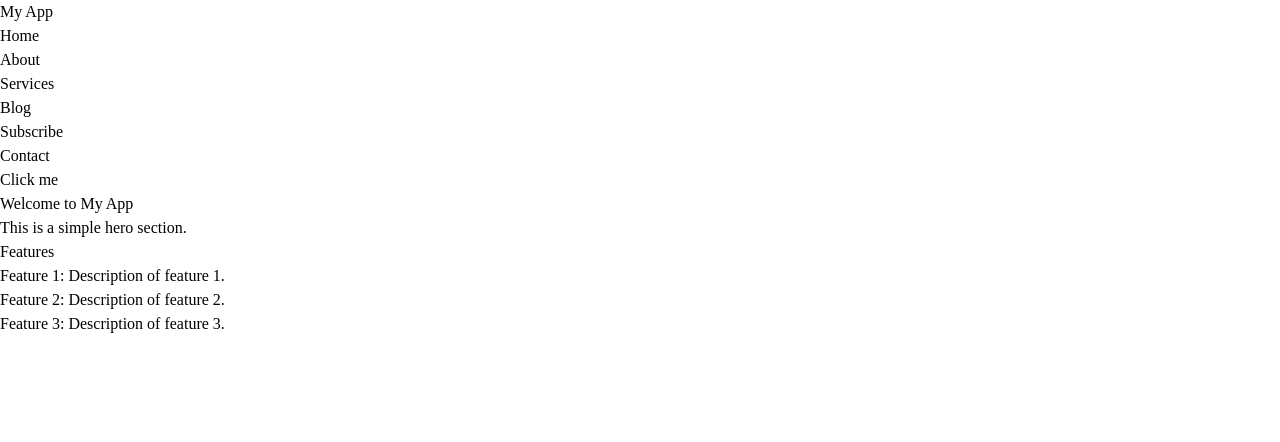
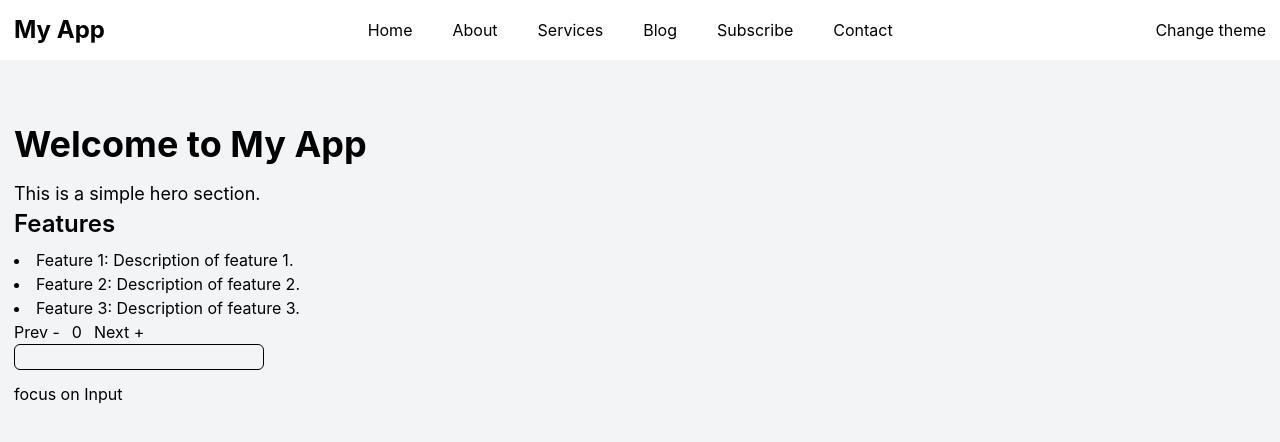
Before and after one commit to SafiriyuRaphael/dave, a React (Vite) app: page / in a window 1280 px wide. Shown: the top 442 px of the page. Built offline with nearby package versions, Linux system fonts and the light colour scheme.

Commit message:
lecture 3- state management

```diff
--- a/package.json
+++ b/package.json
@@ -10,8 +10,10 @@
     "preview": "vite preview"
   },
   "dependencies": {
+    "@tailwindcss/vite": "^4.2.2",
     "react": "^19.2.4",
-    "react-dom": "^19.2.4"
+    "react-dom": "^19.2.4",
+    "tailwindcss": "^4.2.2"
   },
   "devDependencies": {
     "@eslint/js": "^9.39.4",
--- a/src/App.tsx
+++ b/src/App.tsx
@@ -1,12 +1,65 @@
+import { useRef, useState } from "react";
 import Header from "./Header";
 import Hero from "./Hero";
 
+// ⚖️ React Laws (Quick Reference Table)
+// 🧩 Law	📖 What It Means	❌ What Breaks It	✅ Correct Way
+// Pure Components	Same input → same output	Changing variables outside component	Keep logic inside component
+// No State Mutation	Don’t modify state directly	state.count++	setCount(count + 1)
+// State is Async	Updates don’t happen instantly	Logging state right after set	Use updater: setCount(prev => prev + 1)
+// Props are Read-only	Cannot modify props	props.name = "x"	Pass new props from parent
+// Hooks Rules	Hooks must be predictable	Using hooks in if or loops	Always call at top level //
+// One-way Data Flow	Parent → Child only	Child modifying parent data directly	Use callbacks (props.onClick)
+// Stable Keys	Keys must not change	Using index as key	Use unique IDs
+// 🧠 Hooks Rules Table (Separate but Important)
+// ⚙️ Rule	❌ Wrong	✅ Correct
+// Top Level Only	Inside if, loops	Always at top
+// Only in React Functions	Normal JS function	Component or custom hook
+// Must start with use	myHook()	useMyHook()
+
+// state managements
+// useState
+// useRef
+// useEffect
+// useMemo
+// useCallback
+// useOptimistic
+// useContext
+// useLayoutEffect
+
+// useState is a React hook that lets your component remember values and update the UI when they change.
+
+// useRef = a way to keep a value WITHOUT re-rendering the screen
+
+// Without it → React components forget everything after rendering.
+// With it → your UI becomes interactive.
+
+// let lightMode = true; avoid
+
 const App = () => {
-  let lightMode = false;
+  // let lightMode = false;
+
+  // let toggleTheme = () => {
+  //   lightMode = !lightMode;
+  // };
+
+  //   Use Memo this for:
+
+  // focusing input
+  // setting value quickly
+  // scrolling
+  // playing video
+
+  const [theme, setTheme] = useState<"light" | "dark">("light");
+
+  const countRef = useRef(0);
+
+  const inputRef = useRef<HTMLInputElement | null>(null);
+
   return (
     <div>
-      <Header lightTheme={lightMode} />
-      <Hero lightMode={lightMode} />
+      <Header lightTheme={theme} toggleTheme={setTheme} />
+      <Hero lightMode={theme} countRef={countRef} inputRef={inputRef} />
     </div>
   );
 };
--- a/src/Header.tsx
+++ b/src/Header.tsx
@@ -1,23 +1,41 @@
+import type { Dispatch, SetStateAction } from "react";
 import { NAVITEMS } from "./constants/NavItems";
 
-const Header = ({ lightTheme }: { lightTheme: boolean }) => {
+type HeaderProp = {
+  lightTheme: "light" | "dark";
+  toggleTheme: Dispatch<SetStateAction<"light" | "dark">>;
+};
+
+const Header = ({ lightTheme, toggleTheme }: HeaderProp) => {
+  // lightTheme = false;
+
+  console.log(lightTheme);
+
   return (
     <header
-      className={`flex justify-between px-3.5 py-3.5 items-center ${lightTheme ? "bg-white text-black" : "bg-black text-white"}`}
+      className={`flex justify-between px-3.5 py-3.5 items-center ${lightTheme === "light" ? "bg-white text-black" : "bg-black text-white"}`}
     >
       <h1 className="text-2xl font-bold">My App</h1>
       <nav>
         <ul className="flex space-x-10">
-          {NAVITEMS.map((item) => (
+          {NAVITEMS.map((item, i) => (
             <li
-              className={`border-b ${lightTheme ? "border-b-white hover:border-b-black" : "border-b-black hover:border-b-white"}`}
+              className={`border-b ${lightTheme === "light" ? "border-b-white hover:border-b-black" : "border-b-black hover:border-b-white"}`}
+              key={item.name}
             >
               <a href={item.link}>{item.name}</a>
             </li>
           ))}
         </ul>
       </nav>
-      <button>Click me</button>
+      <button
+        className={`${lightTheme === "light" ? "bg-white text-black" : "bg-black text-white"}`}
+        onClick={() =>
+          toggleTheme((prev) => (prev === "light" ? "dark" : "light"))
+        }
+      >
+        Change theme
+      </button>
     </header>
   );
 };
--- a/src/Hero.tsx
+++ b/src/Hero.tsx
@@ -1,7 +1,18 @@
-const Hero = ({ lightMode }: { lightMode: boolean }) => {
+import type { RefObject } from "react";
+
+const Hero = ({
+  lightMode,
+  countRef,
+  inputRef,
+}: {
+  lightMode: "light" | "dark";
+  countRef: RefObject<number>;
+  inputRef: RefObject<HTMLInputElement | null>;
+}) => {
+  // lightMode = true  // avoid
   return (
     <main
-      className={` px-3.5 h-[93vh] pt-16 ${lightMode ? "bg-gray-100 text-black" : "bg-gray-800 text-white"}`}
+      className={` px-3.5 h-[93vh] pt-16 ${lightMode === "light" ? "bg-gray-100 text-black" : "bg-gray-800 text-white"}`}
     >
       <section className="hero">
         <h2 className="text-4xl font-bold">Welcome to My App</h2>
@@ -15,6 +26,40 @@ const Hero = ({ lightMode }: { lightMode: boolean }) => {
           <li>Feature 3: Description of feature 3.</li>
         </ul>
       </section>
+
+      <section className="flex gap-3">
+        <button
+          onClick={() => {
+            countRef.current -= 1;
+          }}
+        >
+          Prev -
+        </button>
+        {/* changes but does not rerender */}
+        <p>{countRef.current}</p>
+        <button
+          onClick={() => {
+            countRef.current += 1;
+          }}
+        >
+          Next +
+        </button>
+      </section>
+
+      <section className="flex flex-col gap-3 items-start">
+        <input
+          type="text"
+          ref={inputRef}
+          className={`border rounded-md ${lightMode === "light" ? "border-black" : "border-white"} `}
+        />
+
+        <button
+          onClick={() => inputRef.current?.focus()}
+          className="cursor-pointer"
+        >
+          focus on Input
+        </button>
+      </section>
     </main>
   );
 };
```
Also changed, not shown: lecture2.tsx (added, +16 -0 lines), lecture1.ts (renamed from Note.ts), 1 other file (tests, documents, lock files or other folders).
